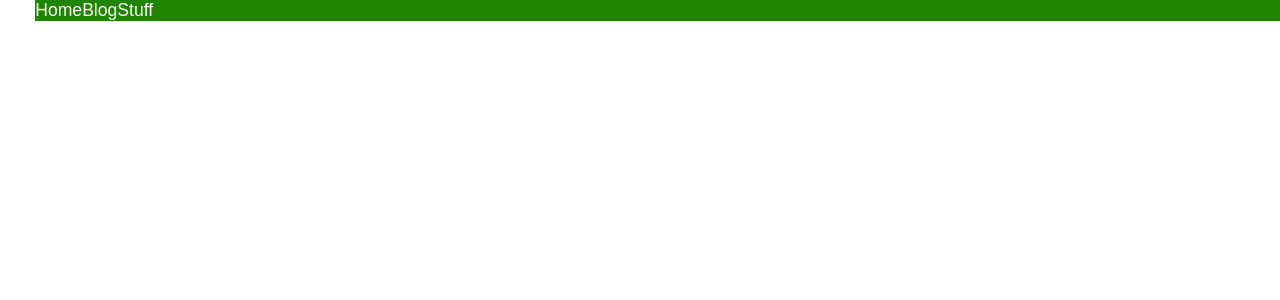
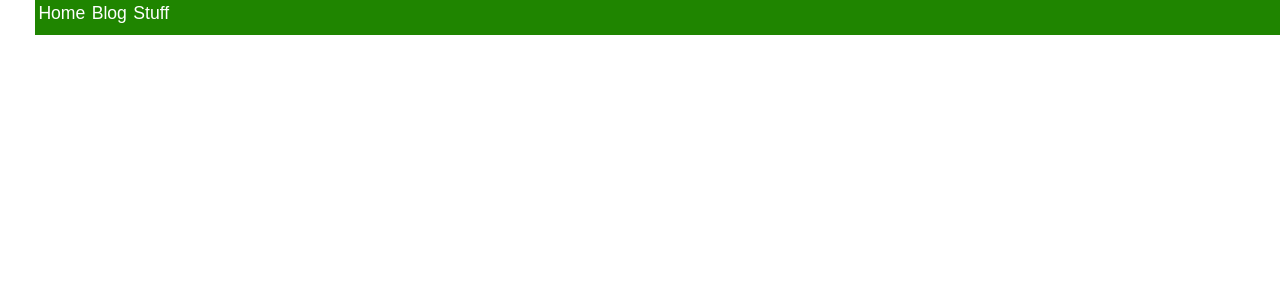
Before and after one commit to EZLiang/vebsite, a Jekyll site: the page built from index.html, in a window 1280 px wide. Shown: the top 300 px of the page. Built offline with Jekyll 4.4.1, drawn with Linux system fonts in a browser that asks for light colours.

Commit message:
test update

```diff
--- a/assets/main.css
+++ b/assets/main.css
@@ -18,6 +18,7 @@ h6 {font-size: 1.15rem; color: #666}
     top: 0;
     width: 100%;
     display: flex;
+    height: 2em;
 }
 
 .nav a {
@@ -43,3 +44,5 @@ h6 {font-size: 1.15rem; color: #666}
 .nav > span:hover > a {
     display: block;
 }
+
+.nav > * {display: block; padding: 0.2rem}
```
